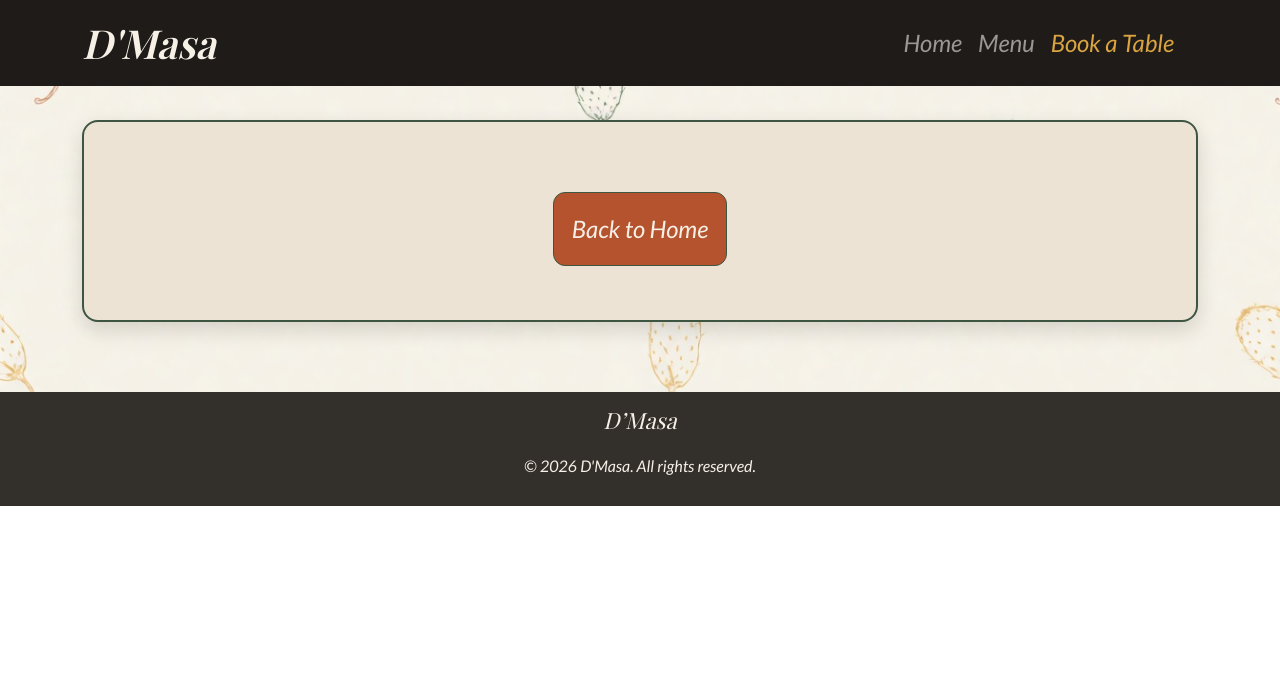
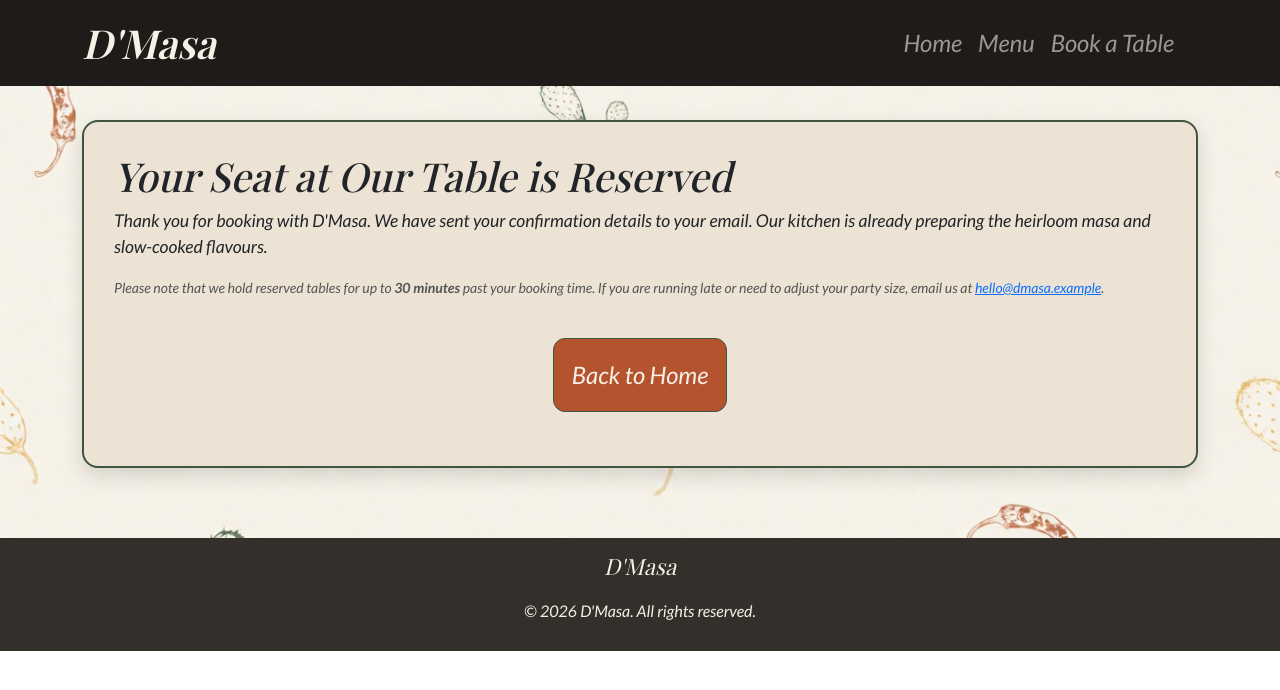
Before and after one commit to luis-lucas/d-masa-mexican-restaurant, a plain HTML site: page booking-success.html in a window 1280 px wide. Drawn offline with nearby package versions, Linux system fonts and the light colour scheme; a web font is replaced by a local one.

Commit message:
Add booking success page
Fix brand links, copyright symbol and footer container class on all pages

```diff
--- a/assets/css/style.css
+++ b/assets/css/style.css
@@ -224,6 +224,11 @@ footer {
     background-position: center;
     padding-bottom: 50px;
 }
+
+/* Booking Success */
+.success-sub-heading {
+    font-size: 1.1rem;
+}
 /* Media Query for tablets and larger screens */
 @media (min-width: 768px) {
     .navbar-brand {
--- a/booking-success.html
+++ b/booking-success.html
@@ -28,7 +28,7 @@
         <!-- Navbar adapted from Bootstrap: https://getbootstrap.com/docs/5.3/components/navbar/#offcanvas -->
         <nav class="navbar navbar-expand-md fixed-top" data-bs-theme="dark">
             <div class="container">
-                <a class="navbar-brand" href="#">D'Masa</a>
+                <a class="navbar-brand" href="index.html">D'Masa</a>
                 <button class="navbar-toggler" type="button" data-bs-toggle="offcanvas"
                     data-bs-target="#offcanvasNavbar" aria-controls="offcanvasNavbar" aria-label="Toggle navigation">
                     <span class="navbar-toggler-icon"></span>
@@ -48,7 +48,7 @@
                                 <a class="nav-link" href="food-menu.html">Menu</a>
                             </li>
                             <li class="nav-item">
-                                <a class="nav-link active" aria-current="page" href="booking.html">Book a Table</a>
+                                <a class="nav-link href="booking.html">Book a Table</a>
                             </li>
 
                         </ul>
@@ -65,24 +65,27 @@
         <section class="booking-section">
             <div class="container">
                 <div class="paper-card">
-                <h1></h1>
-                <p></p>
-                <div class="text-center">
-                <a href="index.html" class="btn btn-book">Back to Home</a>
-                </div>
+                    <h1>Your Seat at Our Table is Reserved</h1>
+                    <p class="success-sub-heading">Thank you for booking with D'Masa. We have sent your confirmation
+                        details to your email. Our kitchen is already preparing the heirloom masa and slow-cooked
+                        flavours.</p>
+                    <p class="small text-muted">Please note that we hold reserved tables for up to <strong>30
+                            minutes</strong> past your booking time. If you are running late or need to adjust your
+                        party size, email us at <a href="mailto:bookings@dmasa.example">hello@dmasa.example</a>.</p>
+                    <div class="text-center">
+                        <a href="index.html" class="btn btn-book">Back to Home</a>
+                    </div>
                 </div>
             </div>
         </section>
     </main>
 
-    <!-- Footer with A Pre Footer -->
     <footer>
-
-        <!-- Footer Bottom -->
+        <!-- Footer -->
         <div class="footer-bottom">
             <div class="bottom-container text-center">
-                <p class="footer-logo">D’Masa</p>
-                <p class="footer-copyright">&copy 2026 D'Masa. All rights reserved.</p>
+                <p class="footer-logo">D'Masa</p>
+                <p class="footer-copyright">&copy; 2026 D'Masa. All rights reserved.</p>
             </div>
         </div>
     </footer>
```
Also changed, not shown: booking.html (+3 -3 lines), food-menu.html (+3 -3 lines), index.html (+3 -3 lines).
